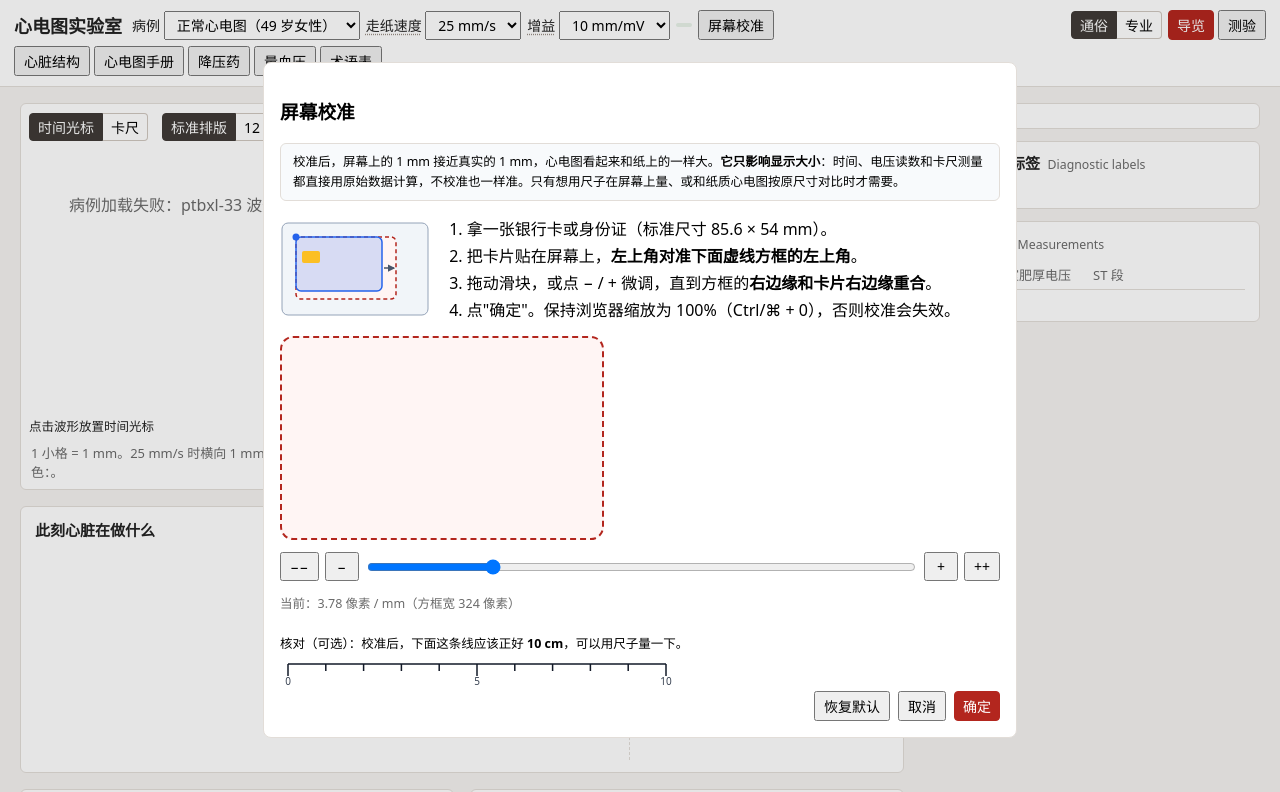
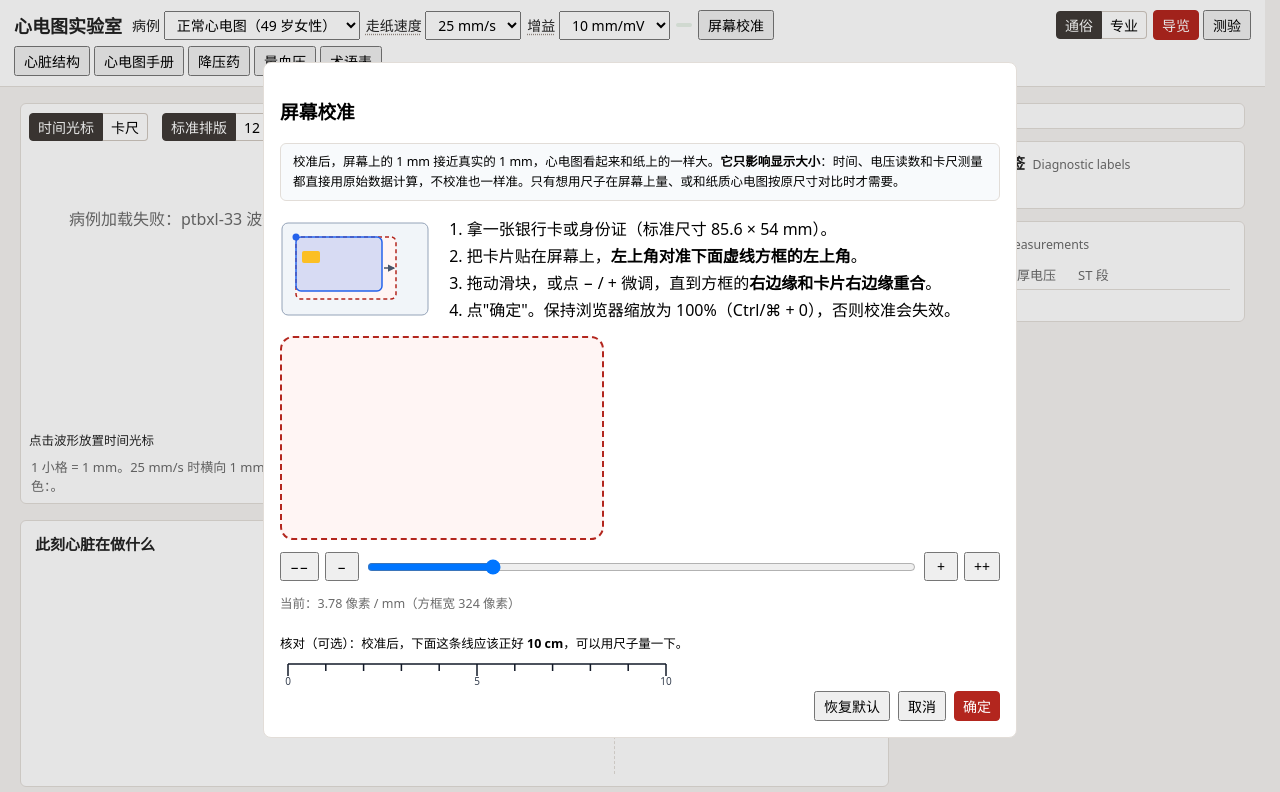
Before and after one commit to lpfang/ecg-lab, a website built with Vite: page web/index.html in a window 1280 px wide. Both pictures are taken after a click on the button "屏幕校准". Shown: the top 792 px of the page. Built offline with nearby package versions, Linux system fonts and the light colour scheme; files whose address does not match are found by name.

Commit message:
打开弹窗时锁住背景页面滚动，弹窗内滚动到头不再带动背景
Co-Authored-By: Claude Opus 5.5 <noreply@anthropic.com>

```diff
--- a/web/src/style.css
+++ b/web/src/style.css
@@ -204,6 +204,19 @@ dialog {
   border: 1px solid var(--line);
   border-radius: 8px;
   max-width: 820px;
+}
+/* 打开弹窗时，滚轮不再带动背景页面：
+   - 有模态弹窗时锁住页面滚动（滚动位置保留，关掉弹窗后还在原处）；
+   - 弹窗里的滚动区域滚到头时不再把滚动传出去 */
+html {
+  scrollbar-gutter: stable; /* 显示固定滚动条的系统上，锁住滚动时页面不左右跳 */
+}
+html:has(dialog:modal) {
+  overflow: hidden;
+}
+dialog,
+dialog * {
+  overscroll-behavior: contain;
 }
 dialog p {
   line-height: 1.6;
```
